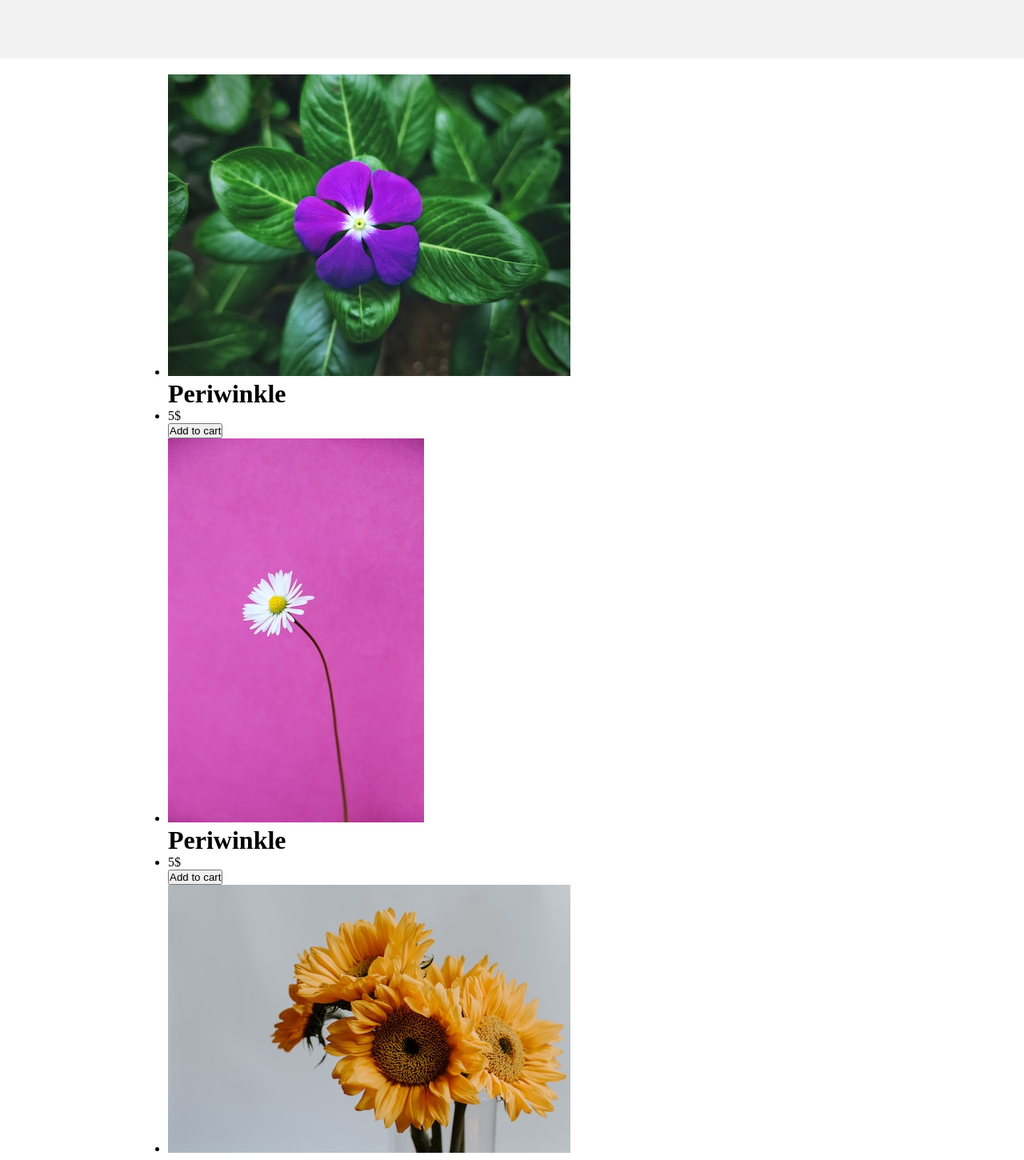
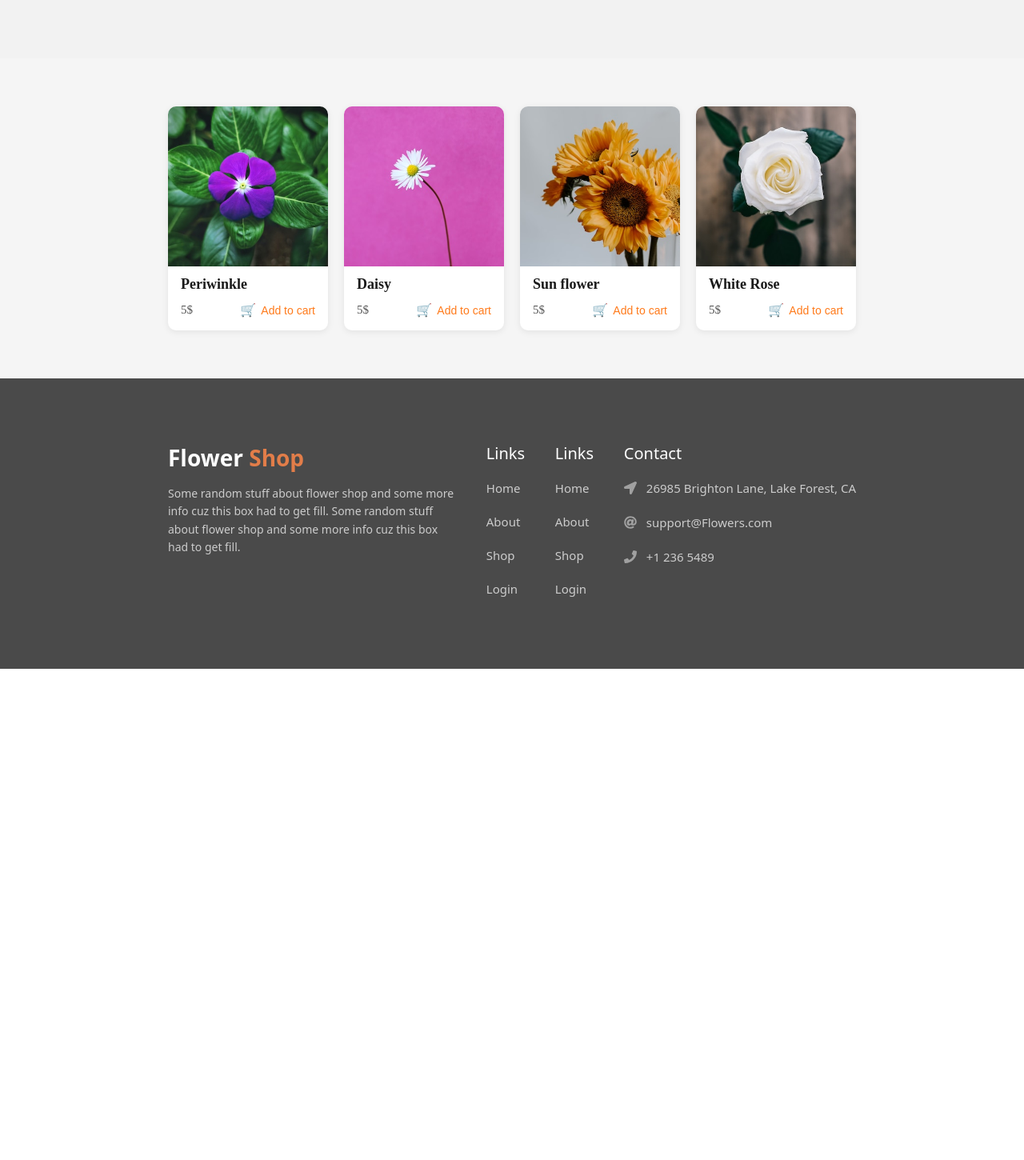
Before and after one commit to dilshodmahmaraimov22-ux/Flowers, a React (Vite) app: page /shop in a window 1280 px wide. Shown: the part 840-2290 px from the top of the page at 80% size. After the commit the page ends 1676 px from the top, so only its background shows below. Built offline with nearby package versions, Linux system fonts and the light colour scheme.

Commit message:
shopga style berdim

```diff
--- /dev/null
+++ b/src/Components/Shop1/Shop1/Shop.css
@@ -0,0 +1,89 @@
+.shop {
+  padding: 40px 0;
+  background: #f5f5f5;
+}
+
+.container {
+  max-width: 1200px;
+  margin: 0 auto;
+  padding: 0 20px;
+}
+
+.shop__list {
+  list-style: none;
+  margin: 0;
+  padding: 0;
+  display: grid;
+  grid-template-columns: repeat(4, 1fr);
+  gap: 20px;
+}
+
+.shop__item {
+  background: #fff;
+  border-radius: 10px;
+  overflow: hidden;
+  box-shadow: 0 2px 8px rgba(0, 0, 0, 0.08);
+  display: flex;
+  flex-direction: column;
+}
+
+.shop__img {
+  width: 100%;
+  aspect-ratio: 1 / 1;
+  object-fit: cover;
+  display: block;
+}
+
+.shop__title {
+  font-size: 18px;
+  font-weight: 600;
+  color: #1a1a1a;
+  margin: 12px 16px 4px;
+}
+
+.shop__flex {
+  display: flex;
+  align-items: center;
+  justify-content: space-between;
+  margin: 8px 16px 16px;
+}
+
+.shop__text {
+  font-size: 15px;
+  color: #555;
+  margin: 0;
+}
+
+.shop__btn {
+  display: flex;
+  align-items: center;
+  gap: 6px;
+  background: none;
+  border: none;
+  color: #ff7a1a;
+  font-size: 14px;
+  font-weight: 500;
+  cursor: pointer;
+  padding: 0;
+}
+
+.shop__btn:hover {
+  text-decoration: underline;
+}
+
+.shop__btn-icon {
+  font-size: 16px;
+}
+
+/* Responsive */
+@media (max-width: 992px) {
+  .shop__list {
+    grid-template-columns: repeat(2, 1fr);
+  }
+}
+
+@media (max-width: 500px) {
+  .shop__list {
+    grid-template-columns: 1fr;
+  }
+}
--- a/src/Components/Shop1/Shop1/Shop1.jsx
+++ b/src/Components/Shop1/Shop1/Shop1.jsx
@@ -3,51 +3,37 @@ import shop1 from '../../Images/shop1.jpg'
 import shop2 from '../../Images/shop2.jpg'
 import shop3 from '../../Images/shop3.jpg'
 import shop4 from '../../Images/shop4.jpg'
+import './Shop.css'
+
+const products = [
+  { img: shop1, title: 'Periwinkle', price: '5$' },
+  { img: shop2, title: 'Daisy', price: '5$' },
+  { img: shop3, title: 'Sun flower', price: '5$' },
+  { img: shop4, title: 'White Rose', price: '5$' },
+]
 
 const Shop1 = () => {
   return (
-    <>
     <div className="shop">
       <div className="container">
         <div className="shop__container">
           <ul className='shop__list'>
-                    <li className='shop__item'>
-                        <img className='shop__img' src={shop1} alt="" />
-                        <h1 className='shop__title'>Periwinkle</h1>
-                        <li className='shop__flex'>
-                            <p className='shop__text'>5$</p>
-                            <button className='shop__btn'>Add to cart</button>
+            {products.map((item, index) => (
+              <li className='shop__item' key={index}>
+                <img className='shop__img' src={item.img} alt={item.title} />
+                <h3 className='shop__title'>{item.title}</h3>
+                <div className='shop__flex'>
+                  <p className='shop__text'>{item.price}</p>
+                  <button className='shop__btn'>
+                    <span className='shop__btn-icon'>🛒</span> Add to cart
+                  </button>
+                </div>
               </li>
-                    </li>
-                    <li className='shop__item'>
-                        <img className='shop__img' src={shop2} alt="" />
-                        <h1 className='shop__title'>Periwinkle</h1>
-                        <li className='shop__flex'>
-                            <p className='shop__text'>5$</p>
-                            <button className='shop__btn'>Add to cart</button>
-                        </li>
-                    </li>
-                    <li className='shop__item'>
-                        <img className='shop__img' src={shop3} alt="" />
-                        <h1 className='shop__title'>Periwinkle</h1>
-                        <li className='shop__flex'>
-                            <p className='shop__text'>5$</p>
-                            <button className='shop__btn'>Add to cart</button>
-                        </li>
-                    </li>
-                    <li className='shop__item'>
-                        <img className='shop__img' src={shop4} alt="" />
-                        <h1 className='shop__title'>Periwinkle</h1>
-                        <li className='shop__flex'>
-                            <p className='shop__text'>5$</p>
-                            <button className='shop__btn'>Add to cart</button>
-                        </li>
-                    </li>
+            ))}
           </ul>
         </div>
       </div>
     </div>
-    </>
   )
 }
 
```
Lines whose indentation alone changed are shown as unchanged.
